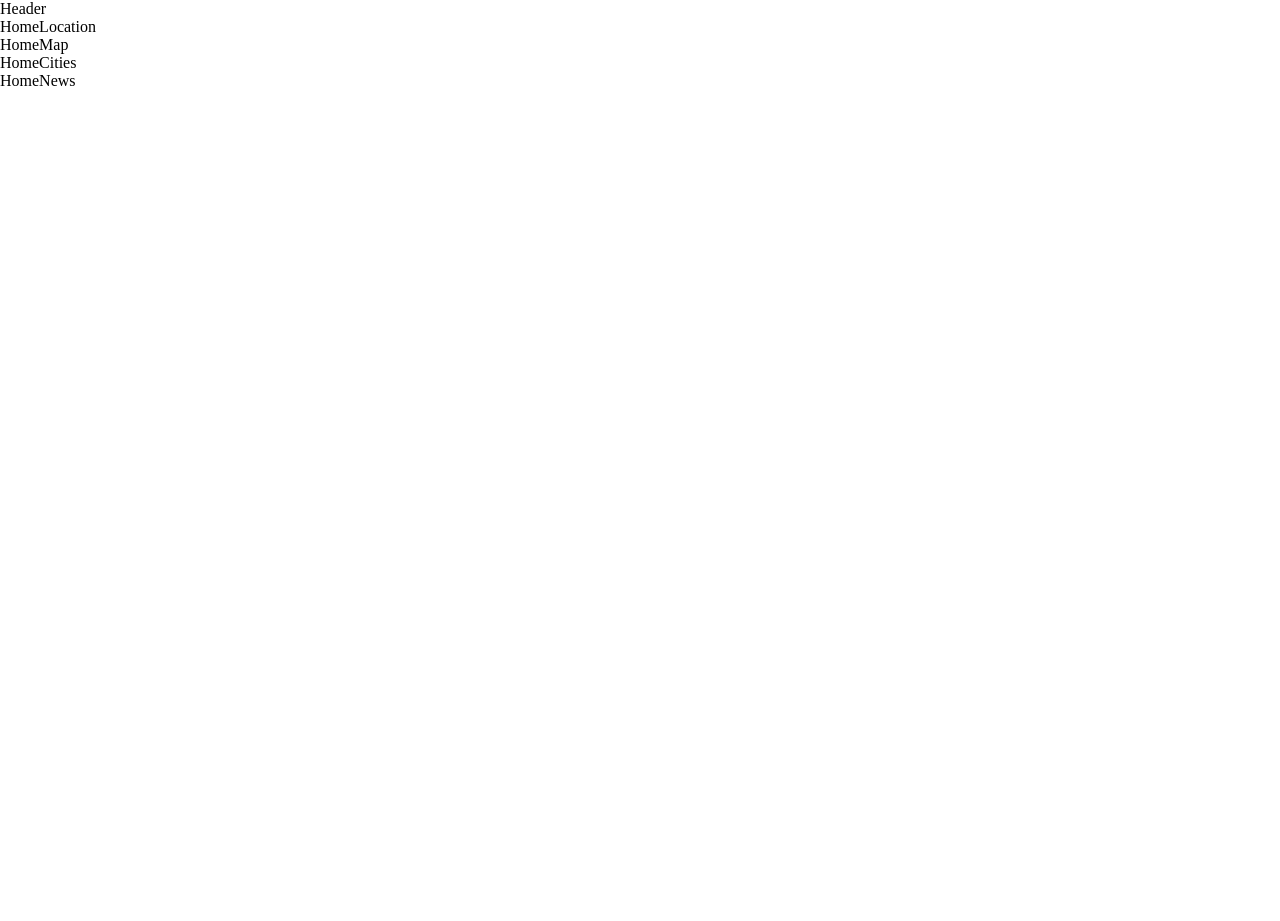
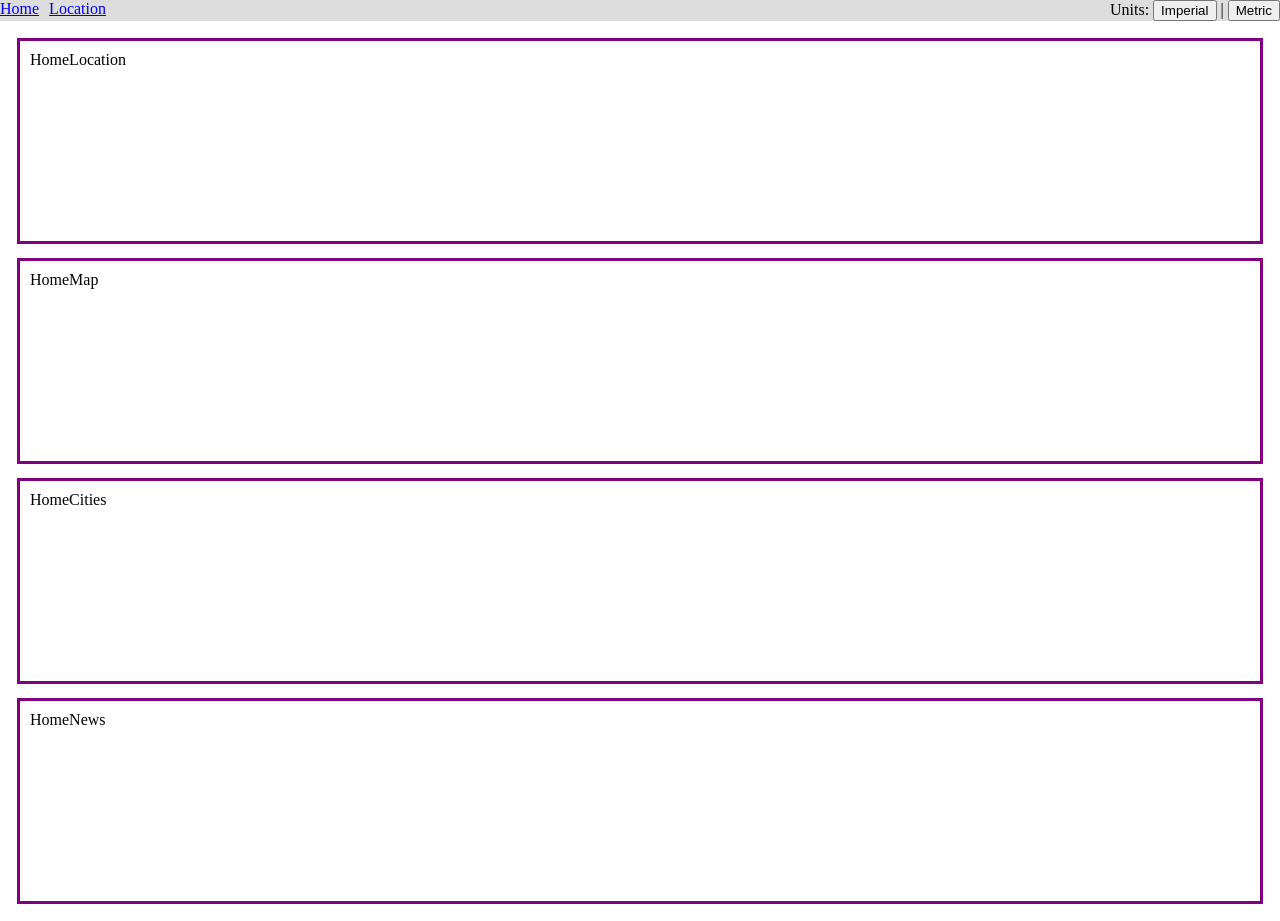
Before and after one commit to colebillys19/wthr-chckr, a React (Create React App) app: page / in a window 1280 px wide. Before the commit the page ends 800 px from the top, so only its background shows below. Built offline with nearby package versions, Linux system fonts and the light colour scheme.

Commit message:
Clean up ui before working with data.

```diff
--- /dev/null
+++ b/src/Components/HomeSectionContainer/index.tsx
@@ -0,0 +1,20 @@
+import { ReactNode } from "react";
+
+const tempStyles = {
+  minHeight: "200px",
+  outline: "3px solid purple",
+  margin: "20px",
+  padding: "10px",
+};
+
+type HomeSectionContainerProps = {
+  children: ReactNode;
+};
+
+function HomeSectionContainer({ children }: HomeSectionContainerProps) {
+  //
+
+  return <div style={tempStyles}>{children}</div>;
+}
+
+export default HomeSectionContainer;
--- /dev/null
+++ b/src/Components/LocationTabContainer/index.tsx
@@ -0,0 +1,20 @@
+import { ReactNode } from "react";
+
+const tempStyles = {
+  minHeight: "200px",
+  outline: "3px solid purple",
+  margin: "20px",
+  padding: "10px",
+};
+
+type LocationTabContainerProps = {
+  children: ReactNode;
+};
+
+function LocationTabContainer({ children }: LocationTabContainerProps) {
+  //
+
+  return <div style={tempStyles}>{children}</div>;
+}
+
+export default LocationTabContainer;
--- a/src/Components/index.tsx
+++ b/src/Components/index.tsx
@@ -1 +1,4 @@
-export default null;
+import HomeSectionContainer from "./HomeSectionContainer";
+import LocationTabContainer from "./LocationTabContainer";
+
+export { HomeSectionContainer, LocationTabContainer };
--- a/src/Containers/Header/index.tsx
+++ b/src/Containers/Header/index.tsx
@@ -1,8 +1,53 @@
+import { MouseEvent } from "react";
+import { NavLink } from "react-router-dom";
+
+const tempStylesA = {
+  display: "flex",
+  justifyContent: "space-between",
+  backgroundColor: "#dddddd",
+};
+
+const tempStylesB = {
+  display: "flex",
+  columnGap: "10px",
+};
+
 function Header() {
-  //
+  const handleNavLinkClick = (event: MouseEvent) => {
+    if (event.currentTarget.getAttribute("aria-current") === "page") {
+      event.preventDefault();
+    }
+  };
+
+  const handleUnitClick = (event: MouseEvent) => {
+    event.preventDefault();
+  };
 
   return (
-    <div>Header</div>
+    <header style={tempStylesA}>
+      <nav>
+        <ul style={tempStylesB}>
+          <li>
+            <NavLink to="/" onClick={handleNavLinkClick}>
+              Home
+            </NavLink>
+          </li>
+          <li>
+            <NavLink to="/location" onClick={handleNavLinkClick}>
+              Location
+            </NavLink>
+          </li>
+        </ul>
+      </nav>
+      <div>
+        <span>
+          Units:&nbsp;
+          <button onClick={handleUnitClick}>Imperial</button>
+          &nbsp;|&nbsp;
+          <button onClick={handleUnitClick}>Metric</button>
+        </span>
+      </div>
+    </header>
   );
 }
 
--- a/src/Containers/HomeCities/index.tsx
+++ b/src/Containers/HomeCities/index.tsx
@@ -1,9 +1,9 @@
+import { HomeSectionContainer } from "../../Components";
+
 function HomeCities() {
   //
 
-  return (
-    <div>HomeCities</div>
-  );
+  return <HomeSectionContainer>HomeCities</HomeSectionContainer>;
 }
 
 export default HomeCities;
--- a/src/Containers/HomeLocation/index.tsx
+++ b/src/Containers/HomeLocation/index.tsx
@@ -1,9 +1,9 @@
+import { HomeSectionContainer } from "../../Components";
+
 function HomeLocation() {
   //
 
-  return (
-    <div>HomeLocation</div>
-  );
+  return <HomeSectionContainer>HomeLocation</HomeSectionContainer>;
 }
 
 export default HomeLocation;
--- a/src/Containers/HomeMap/index.tsx
+++ b/src/Containers/HomeMap/index.tsx
@@ -1,9 +1,9 @@
+import { HomeSectionContainer } from "../../Components";
+
 function HomeMap() {
   //
 
-  return (
-    <div>HomeMap</div>
-  );
+  return <HomeSectionContainer>HomeMap</HomeSectionContainer>;
 }
 
 export default HomeMap;
--- a/src/Containers/HomeNews/index.tsx
+++ b/src/Containers/HomeNews/index.tsx
@@ -1,9 +1,9 @@
+import { HomeSectionContainer } from "../../Components";
+
 function HomeNews() {
   //
 
-  return (
-    <div>HomeNews</div>
-  );
+  return <HomeSectionContainer>HomeNews</HomeSectionContainer>;
 }
 
 export default HomeNews;
--- a/src/Containers/LocationCurrent/index.tsx
+++ b/src/Containers/LocationCurrent/index.tsx
@@ -1,9 +1,9 @@
+import { LocationTabContainer } from "../../Components";
+
 function LocationCurrent() {
   //
 
-  return (
-    <div>LocationCurrent</div>
-  );
+  return <LocationTabContainer>LocationCurrent</LocationTabContainer>;
 }
 
 export default LocationCurrent;
--- a/src/Containers/LocationDaily/index.tsx
+++ b/src/Containers/LocationDaily/index.tsx
@@ -1,9 +1,9 @@
+import { LocationTabContainer } from "../../Components";
+
 function LocationDaily() {
   //
 
-  return (
-    <div>LocationDaily</div>
-  );
+  return <LocationTabContainer>LocationDaily</LocationTabContainer>;
 }
 
 export default LocationDaily;
--- a/src/Containers/LocationHourly/index.tsx
+++ b/src/Containers/LocationHourly/index.tsx
@@ -1,9 +1,9 @@
+import { LocationTabContainer } from "../../Components";
+
 function LocationHourly() {
   //
 
-  return (
-    <div>LocationHourly</div>
-  );
+  return <LocationTabContainer>LocationHourly</LocationTabContainer>;
 }
 
 export default LocationHourly;
--- a/src/Containers/PageLocation/index.tsx
+++ b/src/Containers/PageLocation/index.tsx
@@ -1,11 +1,16 @@
-import { MouseEvent, useState } from 'react';
+import { MouseEvent, useState } from "react";
 
-import LocationCurrent from '../LocationCurrent';
-import LocationDaily from '../LocationDaily';
-import LocationHourly from '../LocationHourly';
+import LocationCurrent from "../LocationCurrent";
+import LocationDaily from "../LocationDaily";
+import LocationHourly from "../LocationHourly";
+
+const tempStylesA = {
+  display: "flex",
+  columnGap: "10px",
+};
 
 function PageLocation() {
-  const [activeTab, setActiveTab] = useState('current');
+  const [activeTab, setActiveTab] = useState("current");
 
   const handleLinkClick = (e: MouseEvent) => {
     e.preventDefault();
@@ -19,21 +24,27 @@ function PageLocation() {
   return (
     <div>
       <div>
-        <ul>
+        <ul style={tempStylesA}>
           <li>
-            <a onClick={handleLinkClick} href="#" id="current">Current</a>
+            <a onClick={handleLinkClick} href="#" id="current">
+              Current
+            </a>
           </li>
           <li>
-            <a onClick={handleLinkClick} href="#" id="hourly">Hourly</a>
+            <a onClick={handleLinkClick} href="#" id="hourly">
+              Hourly
+            </a>
           </li>
           <li>
-            <a onClick={handleLinkClick} href="#" id="daily">Daily</a>
+            <a onClick={handleLinkClick} href="#" id="daily">
+              Daily
+            </a>
           </li>
         </ul>
       </div>
-      {activeTab === 'current' && <LocationCurrent />}
-      {activeTab === 'hourly' && <LocationHourly />}
-      {activeTab === 'daily' && <LocationDaily />}
+      {activeTab === "current" && <LocationCurrent />}
+      {activeTab === "hourly" && <LocationHourly />}
+      {activeTab === "daily" && <LocationDaily />}
     </div>
   );
 }
```
